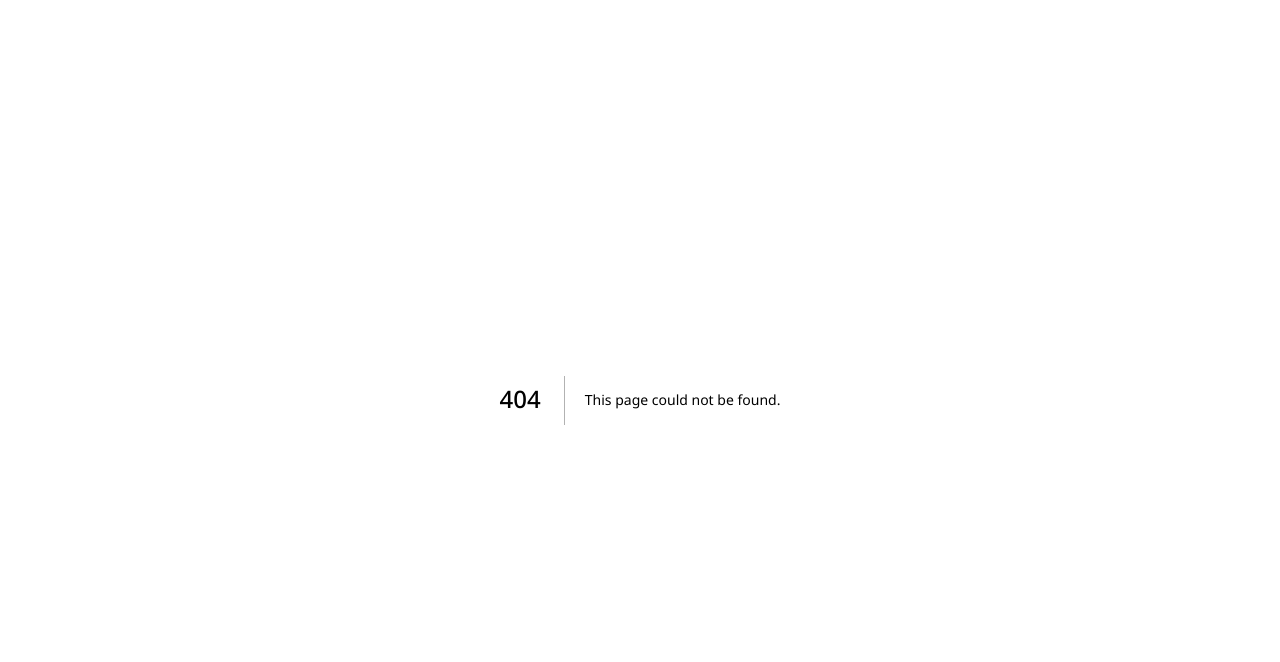
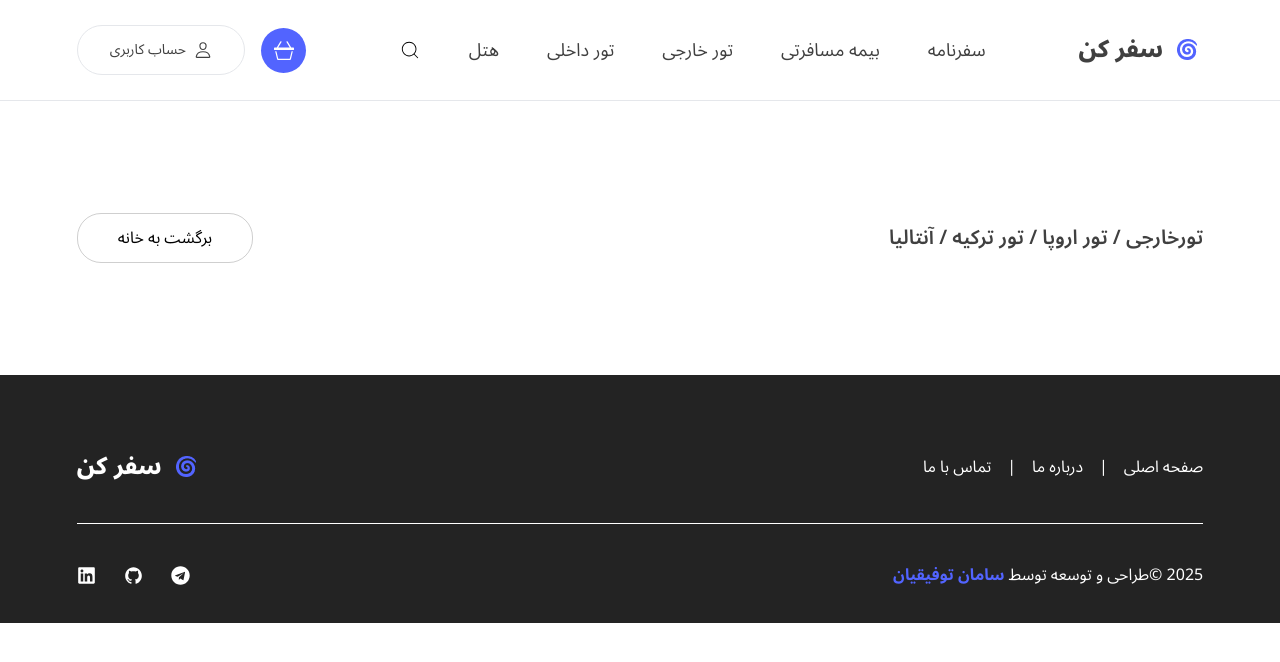
Before and after one commit to saman-tofighian/Tourism, a Next.js app: page /detail in a window 1280 px wide. Before the commit this address had no page. Shown: the top 662 px of the page. Built offline with nearby package versions, Linux system fonts and the light colour scheme.

Commit message:
start detail page

```diff
--- a/Components/Footer/Footer.jsx
+++ b/Components/Footer/Footer.jsx
@@ -31,7 +31,11 @@ export default function Footer() {
           >
             <FaLinkedin />
           </Link>
-          <Link href='/' target='_blank' className='text-[19px] text-white'>
+          <Link
+            href='https://github.com/saman-tofighian'
+            target='_blank'
+            className='text-[19px] text-white'
+          >
             <IoLogoGithub />
           </Link>
 
--- /dev/null
+++ b/pages/detail/index.jsx
@@ -0,0 +1,25 @@
+import Footer from '@/Components/Footer/Footer';
+import Header from '@/Components/Header/Header';
+import Link from 'next/link';
+
+export default function Detail() {
+  return (
+    <main className='w-full overflow-x-hidden'>
+      <Header />
+      <section className='my-28 px-[6%] w-full'>
+        <div className='flex justify-between items-center w-full'>
+          <Link
+            href='/'
+            className='px-10 py-3 border border-[#40404040] rounded-[24px]'
+          >
+            برگشت به خانه
+          </Link>
+          <span className='font-semibold text-[#404040] text-[20px]'>
+            تورخارجی / تور اروپا / تور ترکیه / آنتالیا
+          </span>
+        </div>
+      </section>
+      <Footer />
+    </main>
+  );
+}
```
Also changed, not shown: 1 other file (tests, documents, lock files or other folders).
